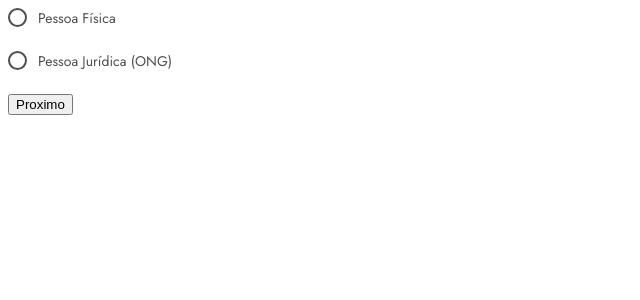
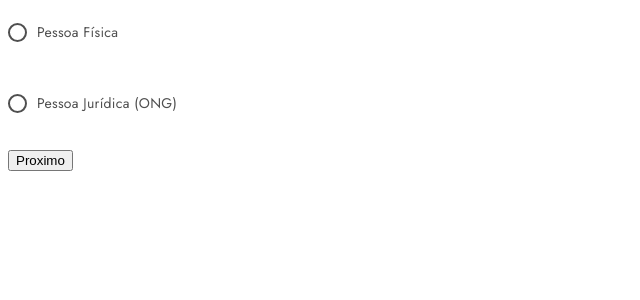
Before and after one commit to estartandodevs-course/Busquepet, a React (Create React App) app: page / in a window 1280 px wide. Shown: the top 300 px of the page, without its empty margins (0-640 px from the left). Built offline with nearby package versions, Linux system fonts and the light colour scheme.

Commit message:
Adicionando a animacao quando o botao e acionado

```diff
--- a/src/App.js
+++ b/src/App.js
@@ -1,4 +1,4 @@
-import RadioButton from './components/RadioButton/RadioButton'
+import RadioButton from './components/RadioButton'
 import { useState } from 'react';
 
 function App() {
--- a/src/components/RadioButton/RadioButton.jsx
+++ /dev/null
@@ -1,15 +0,0 @@
-import './RadioButton.scss';
-
-function RadioButton (props) {
-    const {text, name, id, onChange} = props;
-    return (
-        <div>
-            <label className="radioContainer" htmlFor={id}>{text}
-            <input type="radio" name={name} id={id} onChange={(event) => onChange(event.target.id)} />
-            <span className="circle"></span>
-            </label>
-        </div>
-    )
-}
-
-export default RadioButton
--- a/src/components/RadioButton/RadioButton.scss
+++ b/src/components/RadioButton/RadioButton.scss
@@ -1,14 +1,14 @@
 .radioContainer {
-    display: inline-block;
+    display: flex;
+    align-items: center;
+    max-width: 200px;
     position: relative;
-    font-family: Jost;
-    font-weight: 400;
     font-size: 14px;
     user-select: none;
-    padding-left: 30px;
     padding-bottom: 23px;
     cursor: pointer;
     color: #4F4F4F;
+
 }
 
 .radioContainer input {
@@ -16,14 +16,13 @@
 }
 
 .radioContainer .circle {
-    display: inline-block;
+    display: flex;
     width: 15px;
     height: 15px;
     border: 2.5px solid #4F4F4F;
     border-radius: 50%;
-    position: absolute;
-    left: 0;
-    top: 0;
+    position: relative;
+    margin-right: 10px;
 }
 
 .radioContainer input:checked + .circle{
@@ -40,4 +39,12 @@
     left: 50%;
     top: 50%;
     transform: translate(-50%, -50%);
+    animation: buttonAnnimation 0.3s ease-in;
 }
+
+
+@keyframes buttonAnnimation {
+    0% {opacity: 0%;}
+    50% {opacity: 30%;}
+    100% {opacity: 100%;}
+}
--- /dev/null
+++ b/src/components/RadioButton/index.jsx
@@ -0,0 +1,16 @@
+import './RadioButton.scss';
+import Text from '../Text'
+
+function RadioButton(props) {
+    const { text, name, id, onChange } = props;
+    return (
+
+            <label className="radioContainer" htmlFor={id}>
+                <input type="radio" name={name} id={id} onChange={(event) => onChange(event.target.id)} />
+                <span className="circle"></span>
+                <Text type="textform">{text}</Text>
+            </label>
+    )
+}
+
+export default RadioButton
```
Also changed, not shown: src/components/Text/index.jsx (renamed from src/components/Text/Text.jsx).
